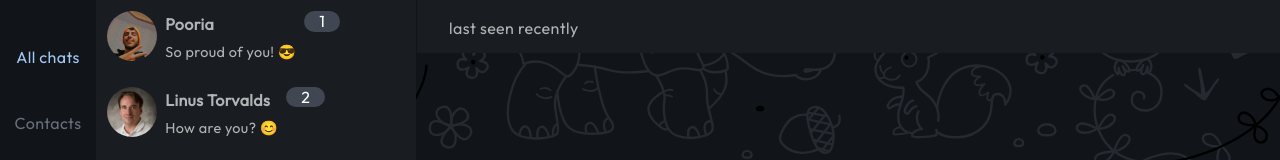
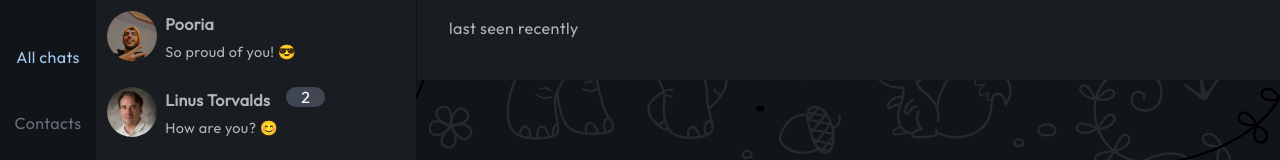
Before and after one commit to pooridev/digikala-task, a React (Create React App) app: page /1/chats in a window 1280 px wide. Shown: the top 160 px of the page. Built offline with nearby package versions, Linux system fonts and the light colour scheme; some icons are missing.

Commit message:
[fix] scroll issue in messages page

```diff
--- a/src/constants/contacts-initialstate..tsx
+++ b/src/constants/contacts-initialstate..tsx
@@ -50,7 +50,7 @@ export const initialState: Contact[] = [
     messages: [
       {
         id: getUID(),
-        hasSeen: false,
+        hasSeen: true,
         text: 'Just finished my first React project!',
         timestamp: new Date('2000/11/09').getTime(),
         author: 'pooria-XtE&xfV'
--- a/src/styles/components/Chat/conversation.scss
+++ b/src/styles/components/Chat/conversation.scss
@@ -1,5 +1,7 @@
 .conversation {
   height: 100%;
+  max-height: 100vh;
+  overflow: hidden;
   flex: 1;
   background: $black_500;
   background-image: url('../../../assets/images/backgrounds/telegram-chat-bg.svg');
--- a/src/styles/components/Chat/header.scss
+++ b/src/styles/components/Chat/header.scss
@@ -5,6 +5,7 @@
   align-items: flex-start;
   background: $black_400;
   gap: 3px;
+  height: 80px;
   padding: 1rem 2rem;
   border-left: 1px solid $black_500;
 
--- /dev/null
+++ b/src/styles/components/Chat/messages.scss
@@ -0,0 +1,21 @@
+.messages {
+  height: calc(100% - 160px);
+  max-height: calc(100% - 160px);
+  overflow: auto;
+
+  &::-webkit-scrollbar {
+    width: 5px;
+  }
+
+  &::-webkit-scrollbar-track {
+    background-color: $black_500;
+  }
+
+  &::-webkit-scrollbar-thumb {
+    border-radius: 100px;
+    border: 6px solid $black_500;
+    border-left: 0;
+    border-right: 0;
+    background-color: $black_300;
+  }
+}
--- a/src/styles/components/Chat/send-message-form.scss
+++ b/src/styles/components/Chat/send-message-form.scss
@@ -4,6 +4,7 @@
   left: 0;
   width: 100%;
   background: $black_400;
+  height: 80px;
   padding: 1rem;
   border-left: 1px solid $black_500;
   display: flex;
--- a/src/styles/main.scss
+++ b/src/styles/main.scss
@@ -18,6 +18,7 @@
 @import './components/Chat/conversation.scss';
 @import './components/Chat/header.scss';
 @import './components/Chat/send-message-form.scss';
+@import './components/Chat/messages.scss';
 /*
   ----------- Pages -----------
   -----------       -----------
```
